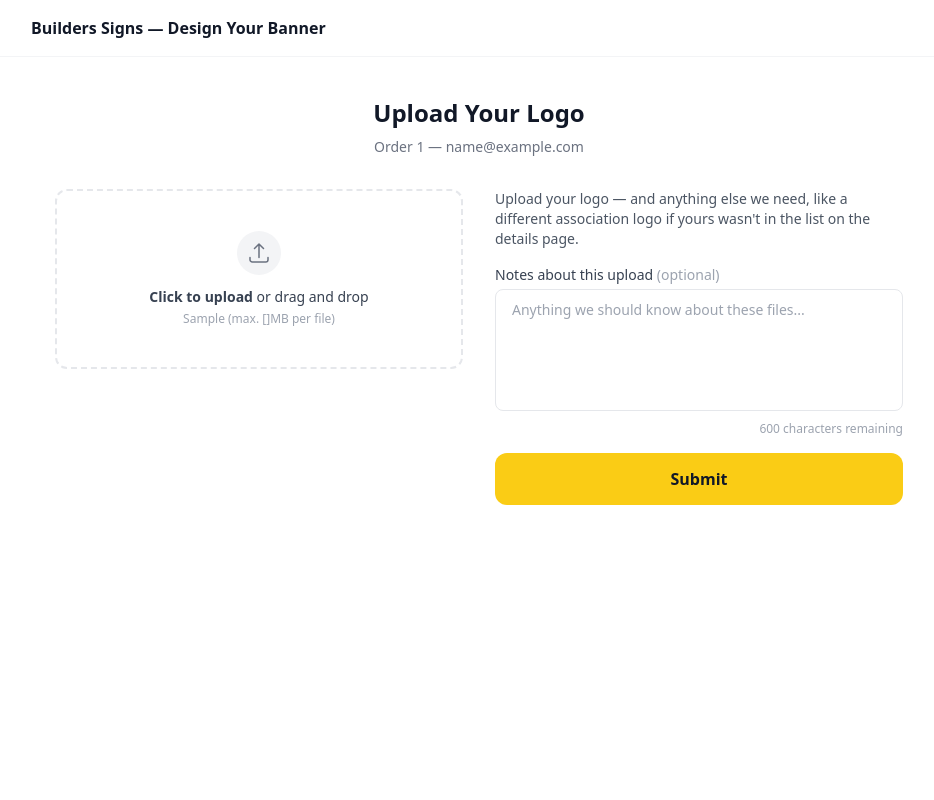
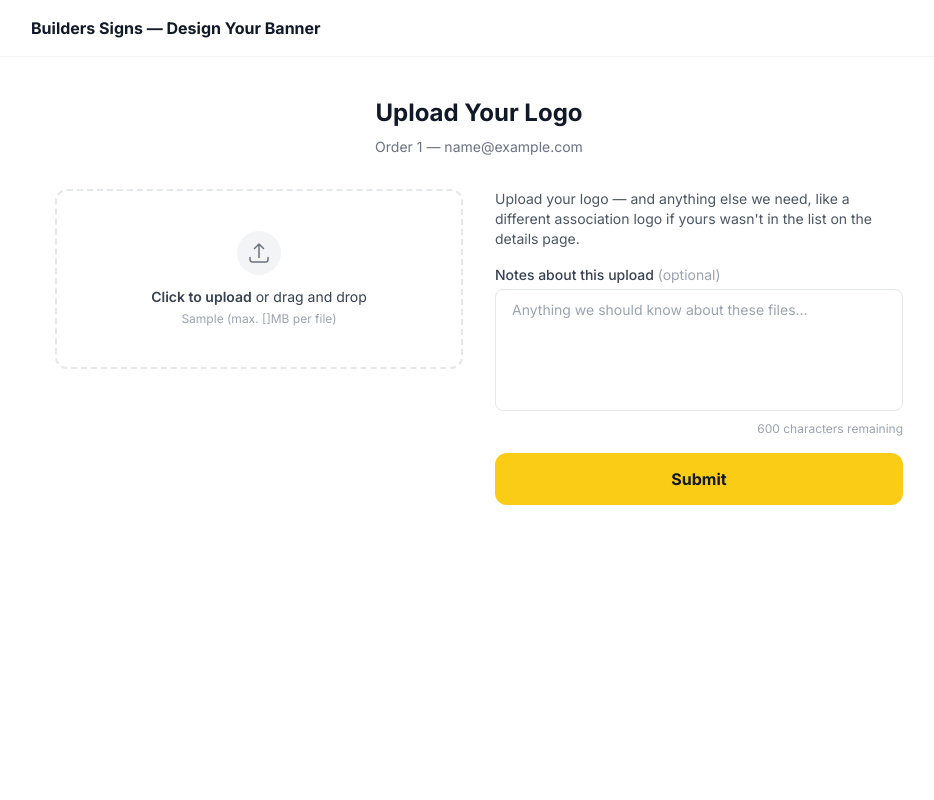
Before and after one commit to M-MAX-MAX/builderssigns-designer, a Django app: template designer/templates/designer/upload.html in a window 1280 px wide. Shown: the whole page, without its empty margins (161-1095 px from the left). Run offline with Django 4.2, Linux system fonts and the light colour scheme; the template is opened without the code that fills it: most values are stand-ins (such as "Sample title", 1, 10 or a date in 2020); data that the repository does not hold is empty; some libraries are stand-ins or nearby versions.

Commit message:
Match Inter font on the uploader and thanks pages
step1/step2/upload_later already inherited it via base.html. The two
standalone pages (upload.html's Tailwind page, upload_thanks.html)
didn't: upload_thanks.html now just extends base.html like everything
else instead of duplicating its own styles; upload.html gets the same
self-hosted @font-face since it has to stay a standalone Tailwind page.

Co-Authored-By: Claude Sonnet 5 <noreply@anthropic.com>

```diff
--- a/designer/templates/designer/upload.html
+++ b/designer/templates/designer/upload.html
@@ -1,3 +1,4 @@
+{% load static %}
 <!DOCTYPE html>
 <html lang="en-au">
 <head>
@@ -6,6 +7,14 @@
     <title>Upload Your Logo — Builders Signs</title>
     <script src="https://cdn.tailwindcss.com"></script>
     <style>
+        @font-face {
+            font-family: 'Inter';
+            font-style: normal;
+            font-weight: 400 700;
+            font-display: swap;
+            src: url('{% static "designer/fonts/inter-var.woff2" %}') format('woff2');
+        }
+        body { font-family: 'Inter', sans-serif; }
         .progress-fill { transition: width 0.25s ease; }
     </style>
 </head>
```
Also changed, not shown: designer/templates/designer/upload_thanks.html (+12 -26 lines).
